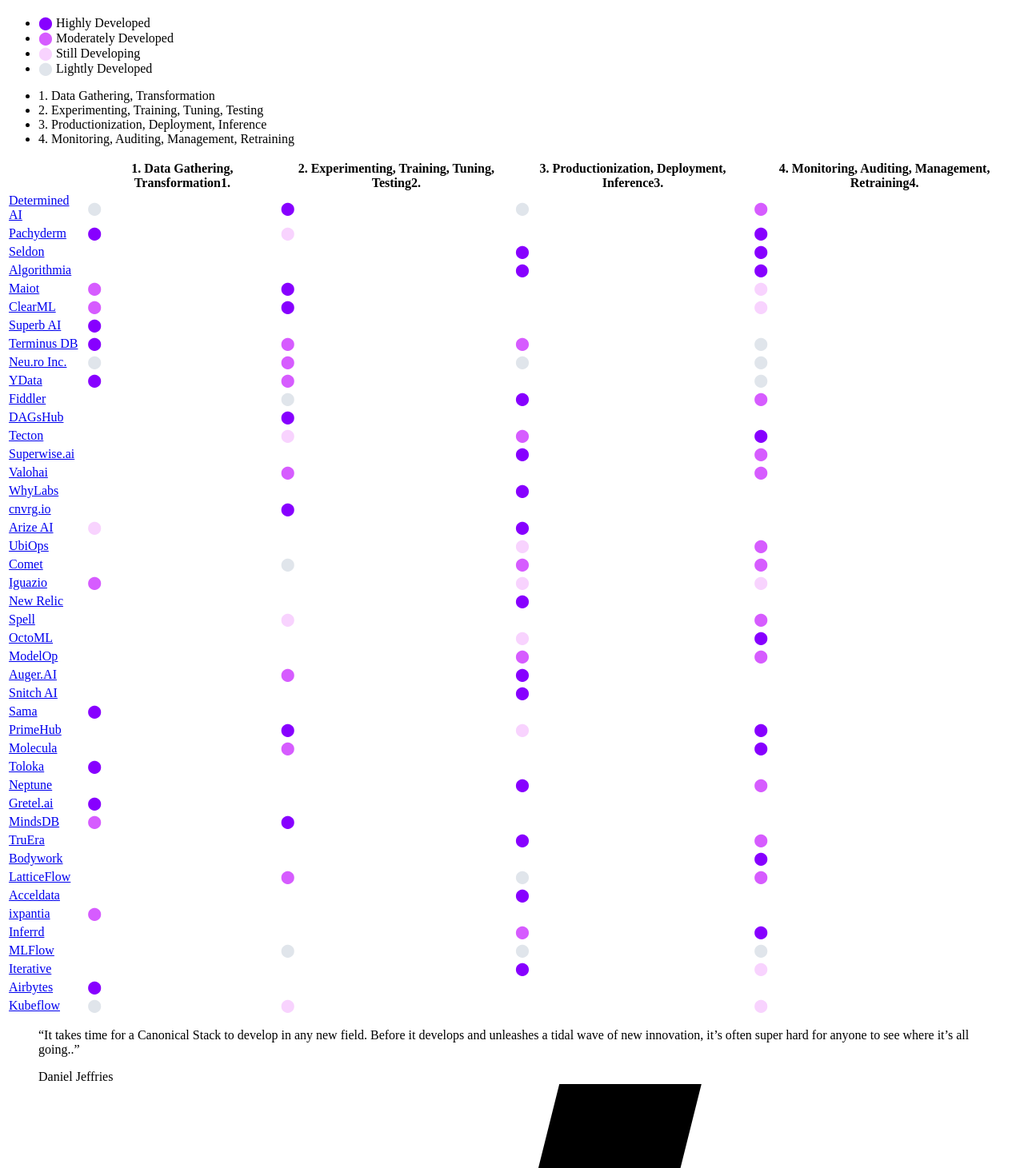
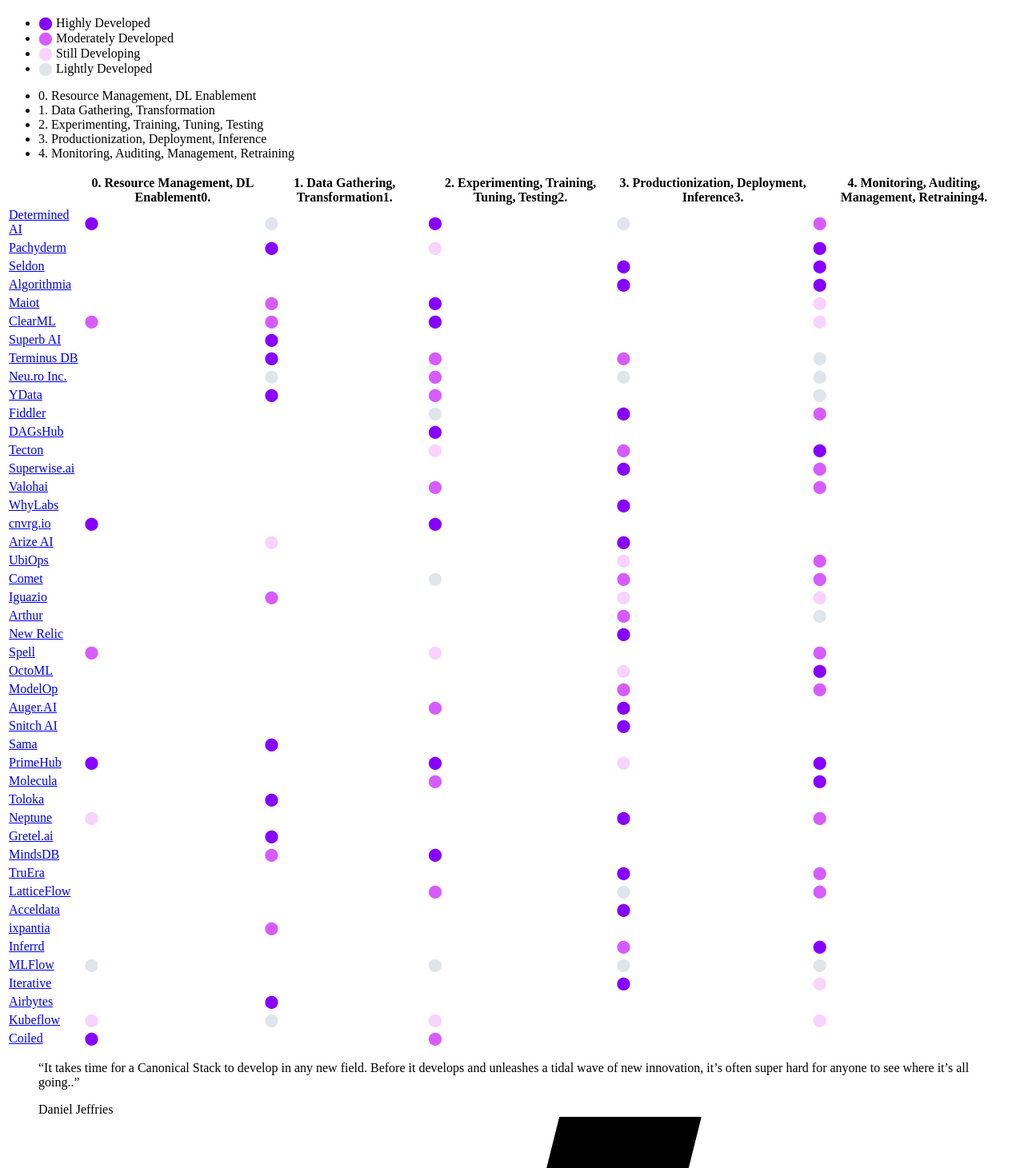
Before and after one commit to InfuseAI/WaysOfML, a Next.js app: page / in a window 1280 px wide. Shown: the part 709-2170 px from the top of the page at 80% size. Built offline with nearby package versions, Linux system fonts and the light colour scheme.

Commit message:
add dimension 0

```diff
--- a/pages/index.js
+++ b/pages/index.js
@@ -9,13 +9,16 @@ export default function Home() {
     data.filter((x) => x[stages[0]] !== "").length *
     data.filter((x) => x[stages[1]] !== "").length *
     data.filter((x) => x[stages[2]] !== "").length *
-    data.filter((x) => x[stages[3]] !== "").length;
+    data.filter((x) => x[stages[3]] !== "").length *
+    data.filter((x) => x[stages[4]] !== "").length;
   const circles = {
     "Highly Developed": <span style={{ color: "#8700FF" }}>⬤</span>,
     "Moderately Developed": <span style={{ color: "#D65CFF" }}>⬤</span>,
     "Still Developing": <span style={{ color: "#F8D3FE" }}>⬤</span>,
     "Lightly Developed": <span style={{ color: "#E0E5EB" }}>⬤</span>,
   };
+
+  console.log(data[0], stages[1], data[0][stages[0]])
 
   return (
     <div>
@@ -44,7 +47,7 @@ export default function Home() {
         </h1>
       </main>
 
-      <article className="max-w-4xl mx-4 sm:mx-auto">
+      <article className="max-w-5xl mx-4 sm:mx-auto">
         <h2 className="text-2xl font-bold">Machine Learning Lifecycle</h2>
 
         <ul className="my-4">
@@ -63,6 +66,7 @@ export default function Home() {
         </ul>
 
         <ul className="my-4 text-sm text-right text-gray-500 sm:hidden">
+          <li className="block">0. Resource Management, DL Enablement</li>
           <li className="block">1. Data Gathering, Transformation</li>
           <li className="block">
             2. Experimenting, Training, Tuning, Testing
@@ -78,26 +82,32 @@ export default function Home() {
         <table className="mt-12 table-fixed">
           <thead>
             <tr className="text-normal">
-              <th className="w-1/5 text-left"></th>
-              <th className="w-1/5">
+              <th className="w-1/6 text-left"></th>
+              <th className="w-1/6">
+                <span className="hidden sm:block">
+                  0. Resource Management, DL Enablement
+                </span>
+                <span className="block sm:hidden">0.</span>
+              </th>
+              <th className="w-1/6">
                 <span className="hidden sm:block">
                   1. Data Gathering, Transformation
                 </span>
                 <span className="block sm:hidden">1.</span>
               </th>
-              <th className="w-1/5">
+              <th className="w-1/6">
                 <span className="hidden sm:block">
                   2. Experimenting, Training, Tuning, Testing
                 </span>
                 <span className="block sm:hidden">2.</span>
               </th>
-              <th className="w-1/5">
+              <th className="w-1/6">
                 <span className="hidden sm:block">
                   3. Productionization, Deployment, Inference
                 </span>
                 <span className="block sm:hidden">3.</span>
               </th>
-              <th className="w-1/5">
+              <th className="w-1/6">
                 <span className="hidden sm:block">
                   4. Monitoring, Auditing, Management, Retraining
                 </span>
@@ -117,10 +127,17 @@ export default function Home() {
                       {x.Name}
                     </a>
                   </td>
-                  <td className="relative">
+                  <td>
                     {
                       circles[
-                        x["Life Cycle - Data Gathering and Transformation"]
+                        x[stages[0]]
+                      ]
+                    }
+                  </td>
+                  <td>
+                    {
+                      circles[
+                        x[stages[1]]
                       ]
                     }
                   </td>
@@ -128,7 +145,7 @@ export default function Home() {
                     {
                       circles[
                         x[
-                          "Life Cycle - Experimenting, Training, Tuning, Testing"
+                          stages[2]
                         ]
                       ]
                     }
@@ -137,7 +154,7 @@ export default function Home() {
                     {
                       circles[
                         x[
-                          "Life Cycle - Monitoring, Auditing, Management, Retraining"
+                          stages[3]
                         ]
                       ]
                     }
@@ -146,7 +163,7 @@ export default function Home() {
                     {
                       circles[
                         x[
-                          "Life Cycle - Productionization, Deployment, Inference"
+                          stages[4]
                         ]
                       ]
                     }
--- a/pages/stages.json
+++ b/pages/stages.json
@@ -1,4 +1,5 @@
 [
+  "Life Cycle - Resource Management, Deep Learning Enablement",
   "Life Cycle - Data Gathering and Transformation",
   "Life Cycle - Experimenting, Training, Tuning, Testing",
   "Life Cycle - Monitoring, Auditing, Management, Retraining",
```
Also changed, not shown: pages/out.json (+1 -1 lines), pages/landscape.csv, public/og2.png, 1 other file (tests, documents, lock files or other folders).
